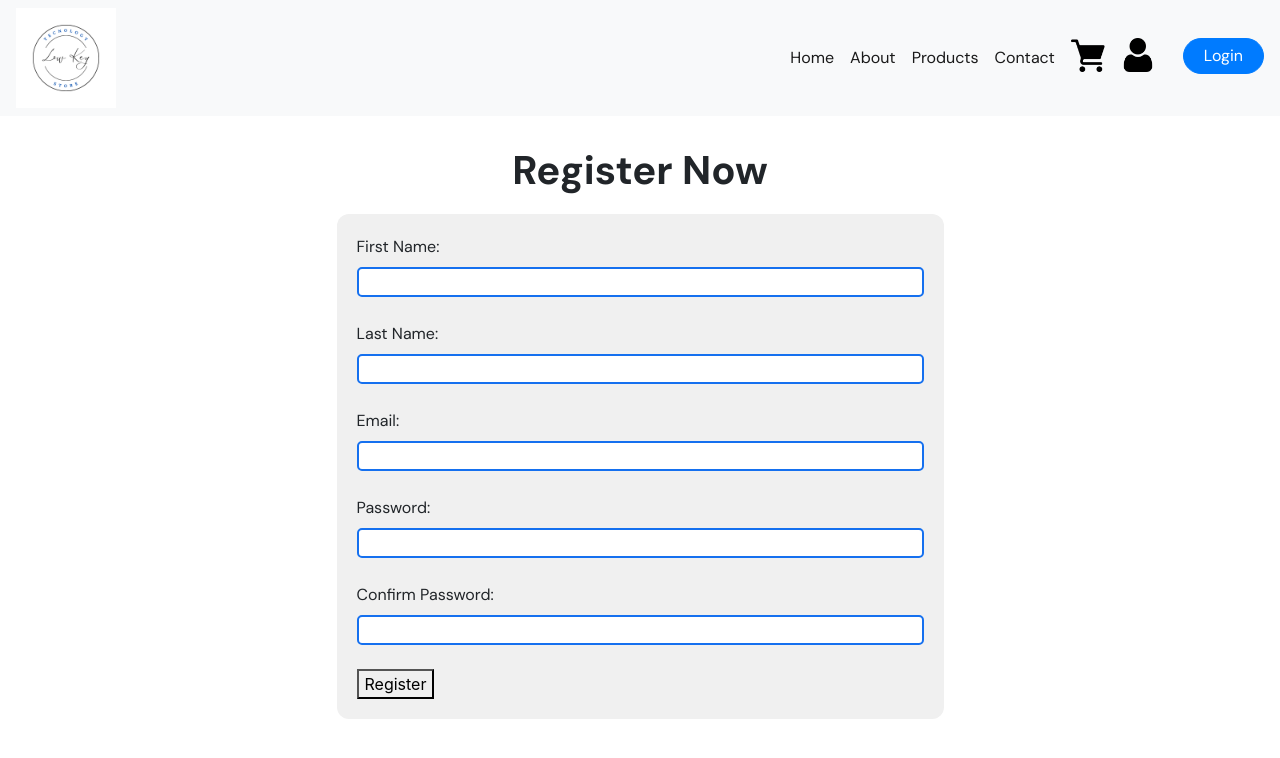
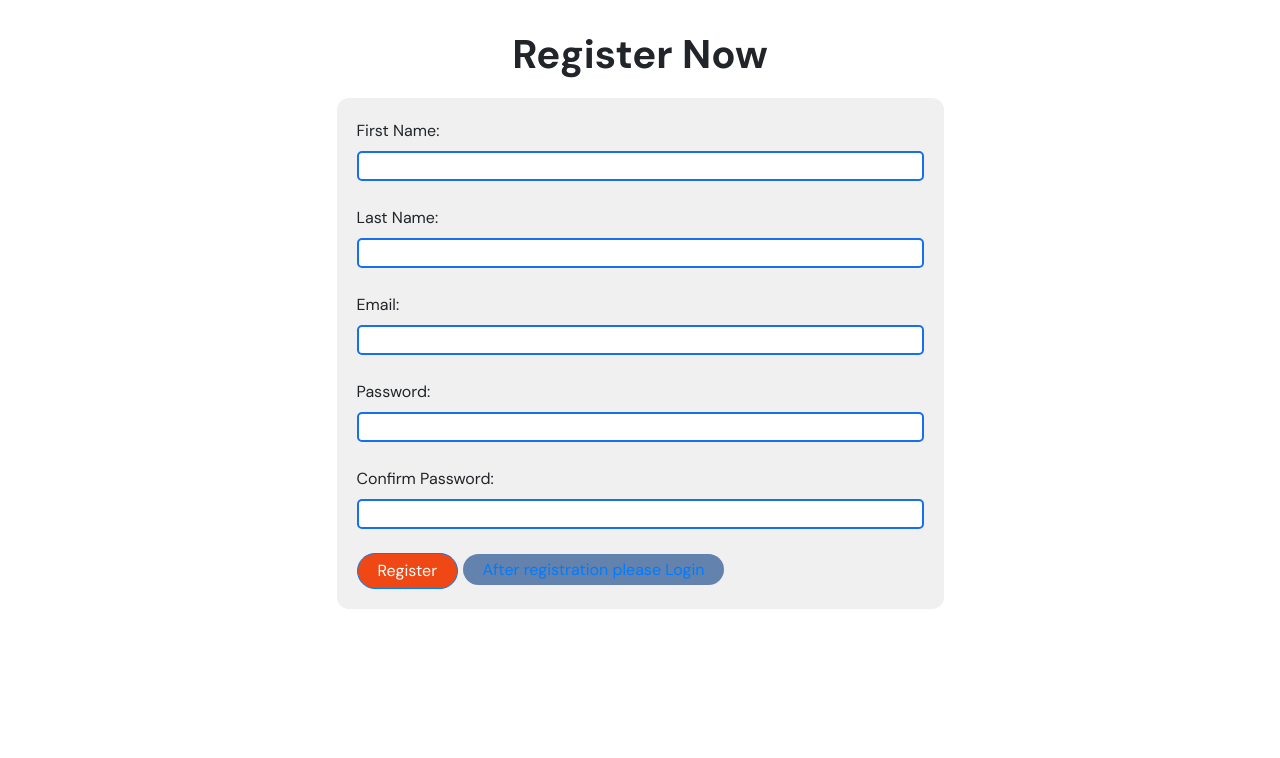
Before and after one commit to claras000/webdevelopmentCourseUMA, a Node server app: page /register in a window 1280 px wide. Shown: the top 758 px of the page. Run offline with Node 20, Linux system fonts and the light colour scheme; some libraries are stand-ins or nearby versions; some web fonts are replaced.

Commit message:
register ready

```diff
--- a/controllers/loginController.js
+++ b/controllers/loginController.js
@@ -2,11 +2,11 @@ const express = require("express");
 const router = express.Router();
 const collection = require("../models/users.js");
 
-router.get("/login", (req, res) => {
+router.get("/", (req, res) => {
   res.render("login");
 });
 
-router.post("/login", async (req, res) => {
+router.post("/", async (req, res) => {
   const { email, password } = req.body;
   try {
     const user = await collection.findOne({ email: email });
@@ -24,7 +24,7 @@ router.post("/login", async (req, res) => {
     req.session.userId = user._id;
 
     // Redirect after successful login
-    res.redirect("/");
+    res.redirect("/home");
   } catch (error) {
     console.error("Error during login:", error);
     res.status(500).send("There is an error");
--- a/controllers/mainController.js
+++ b/controllers/mainController.js
@@ -51,7 +51,7 @@ router.get("/p", async (req, res) => {
   }
 });
 
-router.get("/", (req, res) => {
+router.get("/home", (req, res) => {
   res.render("home"); // render about jsx
 });
 
--- a/controllers/registerController.js
+++ b/controllers/registerController.js
@@ -3,7 +3,7 @@ const router = express.Router();
 const collection = require("../models/users.js");
 
 router.get("/register", (req, res) => {
-  res.render("register");
+  res.render("register", { message: null }); // Initialisiere message als null
 });
 
 router.post("/register", async (req, res) => {
@@ -17,13 +17,11 @@ router.post("/register", async (req, res) => {
   try {
     const userdata = await collection.insertMany(data);
     console.log(userdata);
-    res.send("Benutzer erfolgreich registriert");
+    res.render("register", { message: "user has registered correct" }); // check if register
   } catch (error) {
-    console.error("Fehler beim Registrieren:", error);
-    res.status(500).send("Ein Fehler ist aufgetreten");
+    console.error("Error during register:", error);
+    res.status(500).send("Error during register");
   }
 });
 
-// Weitere benutzerbezogene Routen hier hinzufügen
-
 module.exports = router;
--- a/css/main.css
+++ b/css/main.css
@@ -4,7 +4,7 @@
 
 /*basic elements*/
 .button {
-  background-color: #1570ef;
+  background-color: #ef4815;
   border-radius: 25px;
   font-family: "DM Sans", sans-serif;
   padding: 5px 20px;
@@ -122,6 +122,13 @@ nav a {
   width: 100%;
 }
 
+.returnButton {
+  background-color: #6383ae !important;
+  border-radius: 25px;
+  font-family: "DM Sans", sans-serif;
+  padding: 5px 20px;
+}
+
 /* product page*/
 .Products {
   display: grid;
--- a/views/login.ejs
+++ b/views/login.ejs
@@ -21,12 +21,11 @@
     <script src=""></script>
   </head>
   <body>
-    <%- include('nav') %>
     <!-- #login-->
     <section class="login">
-      <h1><b>Register Now</b></h1>
+      <h1><b>Login Now</b></h1>
       <div class="form">
-        <form class="login-form" id="submitForm" action="/login" method="post">
+        <form class="login-form" id="submitForm" action="/" method="post">
           <label for="email">Email:</label>
 
           <input type="email" id="email" name="email" required /><br /><br />
--- a/views/register.ejs
+++ b/views/register.ejs
@@ -15,13 +15,12 @@
       rel="stylesheet"
       type="text/css"
       media="screen"
-      href="../css/main.css"
+      href="/CSS/main.css"
     />
     <!-- put script here -->
     <script src=""></script>
   </head>
   <body>
-    <%- include('nav') %>
     <!-- #register-->
     <section class="register">
       <h1><b>Register Now</b></h1>
@@ -55,8 +54,16 @@
           name="confirmPassword"
           required
         /><br /><br />
-
-        <button type="submit">Register</button>
+        <% if (message) { %>
+        <p><%= message %></p>
+        <!-- checking if register right -->
+        <% } %>
+        <button type="submit" id="submitButton" class="button btn btn-primary">
+          Register
+        </button>
+        <a href="/" Link class="returnButton">
+          After registration please Login
+        </a>
       </form>
     </section>
     <!-- #end register -->
```
